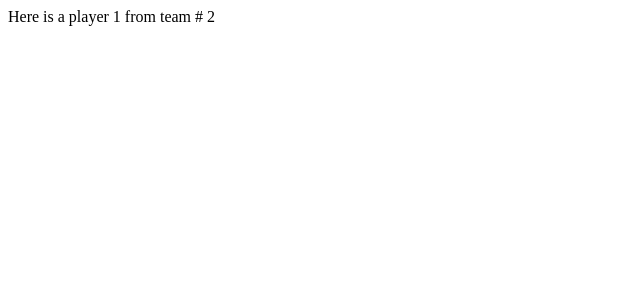
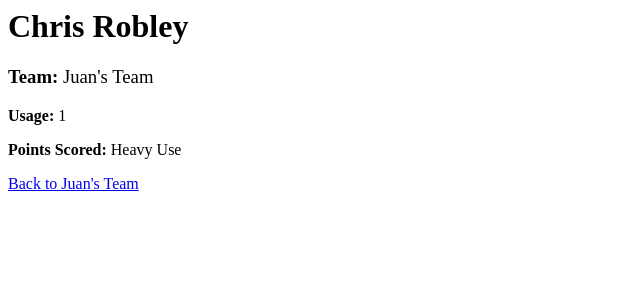
Before and after one commit to Jabronious/CloudRoni, a Django app: page /CloudRoni/2/players/1/ in a window 1280 px wide. Shown: the top 300 px of the page, without its empty margins (0-640 px from the left). Run offline with Django 3.2, Linux system fonts and the light colour scheme; data comes from the database, SQL or seed files in the repository; both versions use the stored data as it was after the commit.

Commit message:
adds new views for teams and players

```diff
--- /dev/null
+++ b/CloudRoni/templates/players/index.html
@@ -0,0 +1,7 @@
+<h1>{{ player }}</h1>
+<h3>Team: <span style='font-weight: normal'>{{ team.team_name }}</span></h3>
+
+<p style='font-weight: bold;'>Usage: <span style='font-weight: normal'>{{ player.points_scored }}</span></p>
+<p style='font-weight: bold;'>Points Scored: <span style='font-weight: normal'>{{ player.get_usage_display }}</span></p>
+
+<a href="{% url 'cloud_roni:team' team.id %}">Back to {{ team.team_name }}</a>
--- /dev/null
+++ b/CloudRoni/templates/teams/detail.html
@@ -0,0 +1,6 @@
+<h1>{{ team.team_name }}</h1>
+<ul>
+{% for player in team.userplayer_set.all %}
+	<li><a href="{% url 'cloud_roni:players' team.id player.id %}">{{ player }}</a></li>
+{% endfor %}
+</ul>
--- a/CloudRoni/templates/teams/index.html
+++ b/CloudRoni/templates/teams/index.html
@@ -1,7 +1,7 @@
 {% if teams_list %}
 	<ul>
 	{% for team in teams_list %}
-		<li><a href="/CloudRoni/{{ team.id }}/">{{ team.team_name }}</a></li>
+		<li><a href="{% url 'cloud_roni:team' team.id %}">{{ team.team_name }}</a></li>
 	{% endfor %}
 	</ul>
 	{% else %}
--- a/CloudRoni/urls.py
+++ b/CloudRoni/urls.py
@@ -2,10 +2,12 @@ from django.conf.urls import url
 
 from . import views
 
+app_name = 'cloud_roni'
 urlpatterns = [
     url(r'^$', views.index, name='index'),
-    # ex: CloudRoni/5/
-    url(r'^(?P<team_id>[0-9]+)/$', views.team, name='team'),
+    url(r'^(?P<team_id>[0-9]+)/$', views.detail, name='detail'),
+    # ex: CloudRoni/5/team
+    url(r'^(?P<team_id>[0-9]+)/team/$', views.team, name='team'),
      # ex: CloudRoni/34/players/2/
     url(r'^(?P<team_id>[0-9]+)/players/(?P<player_id>[0-9]+)/$', views.players, name='players'),
 ]
--- a/CloudRoni/views.py
+++ b/CloudRoni/views.py
@@ -1,20 +1,32 @@
-from django.shortcuts import render
+from django.http import Http404
+from django.shortcuts import get_object_or_404, render
+
 from django.http import HttpResponse
 from django.template import loader
 
 from .models import Team, UserPlayer
 
 def index(request):
-	teams_list = Team.objects.order_by('-created_date')[:10]
-	template = loader.get_template('teams/index.html')
-	context = {
+    teams_list = Team.objects.order_by('-created_date')[:10]
+    context = {
 		'teams_list': teams_list,
 	}
-	return HttpResponse(template.render(context, request))
+    return render(request, 'teams/index.html', context)
 
 def team(request, team_id):
+	team = get_object_or_404(Team, pk=team_id)
+	return render(request, 'teams/detail.html', {'team': team})
+
+def detail(request, team_id):
 	response = "Here is a team %s!"
 	return HttpResponse(response % team_id)
 
 def players(request, team_id, player_id):
-	return HttpResponse("Here is a player {} from team # {}".format(player_id, team_id))
+	player = get_object_or_404(UserPlayer, pk=player_id)
+	team = get_object_or_404(Team, pk=team_id)
+	context = {
+		'player': player,
+		'team': team
+	}
+	return render(request, 'players/index.html', context)
+	#return HttpResponse("Here is a player {} from team # {}".format(player_id, team_id))
```
Also changed, not shown: db.sqlite3.
